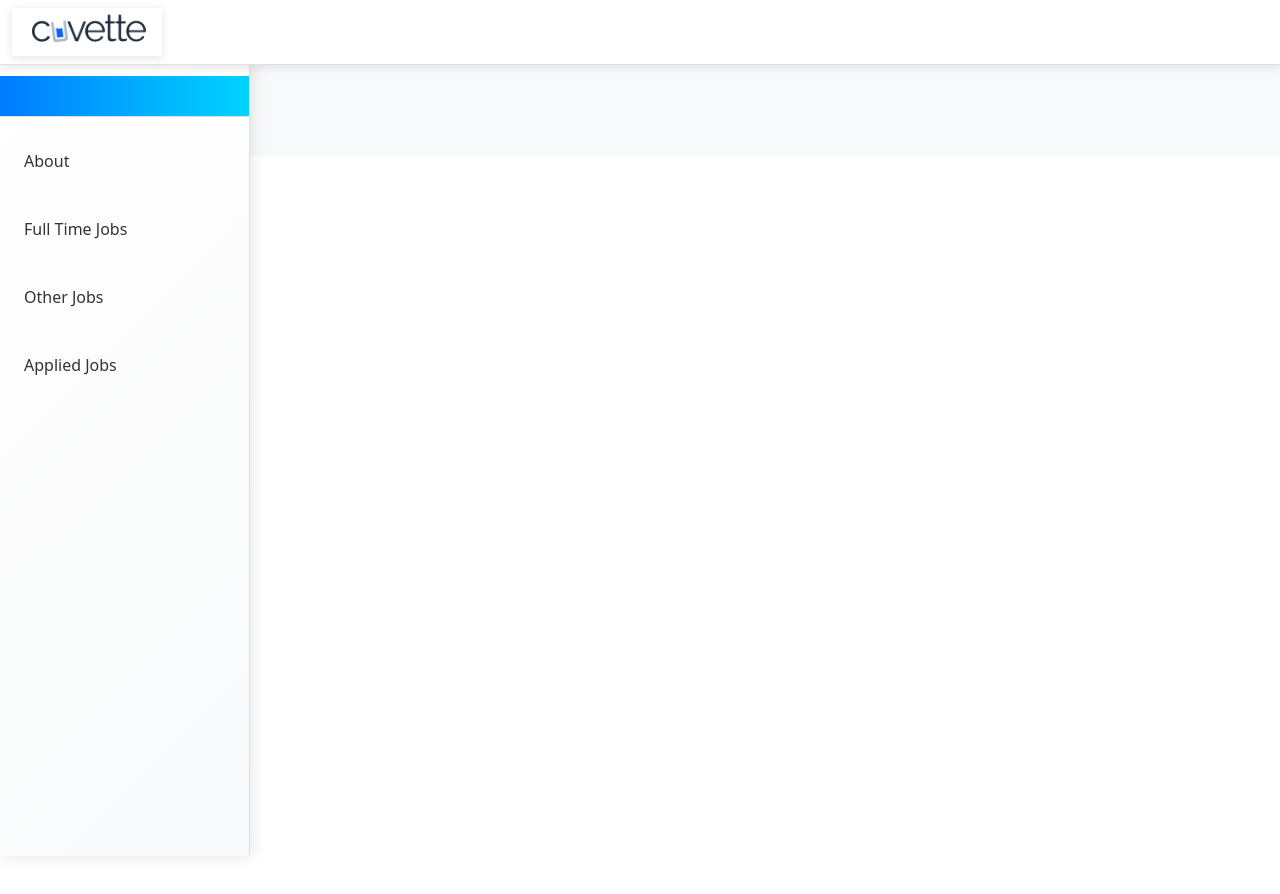
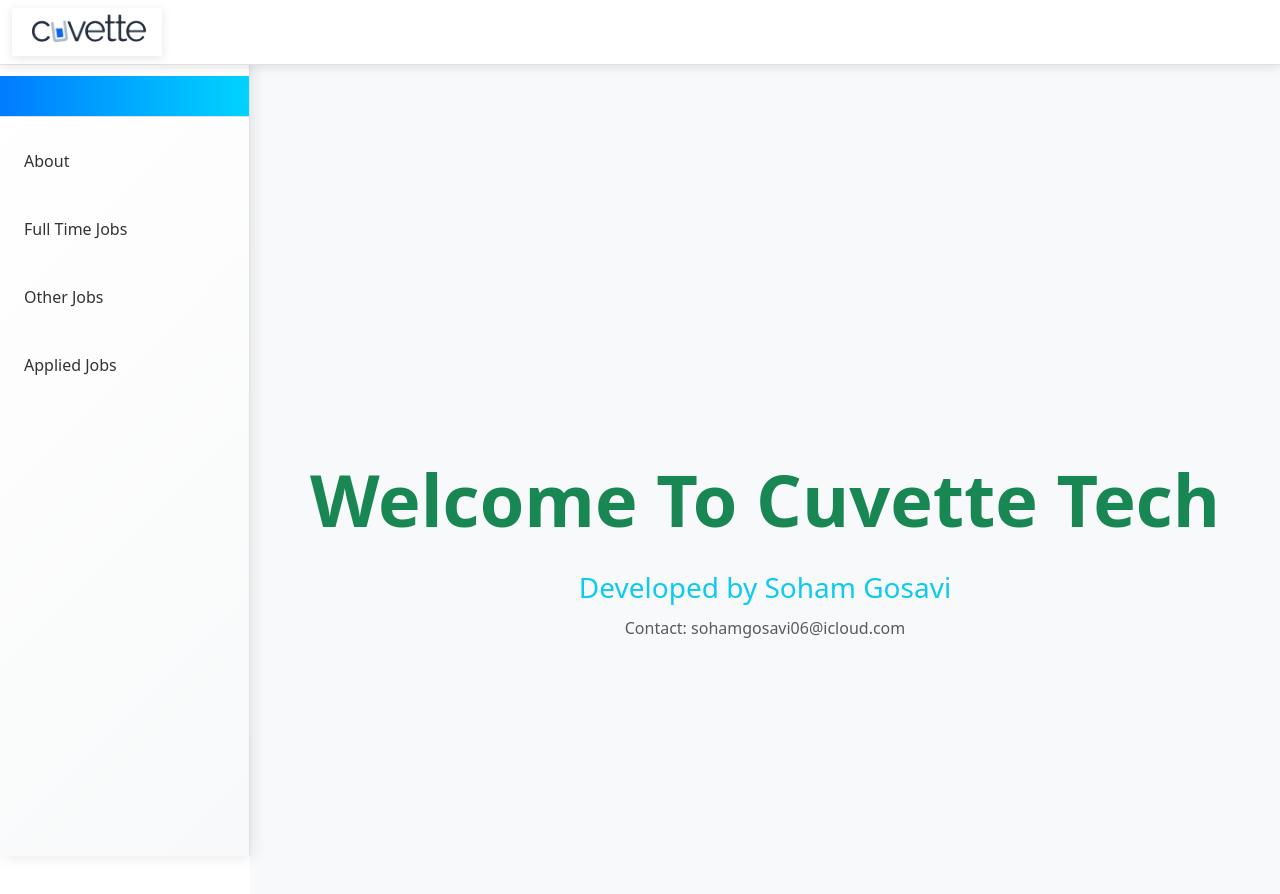
Before and after one commit to sohamgosavi2006/Cuvette-Tech, a website: page index.html in a window 1280 px wide. Before the commit the page ends 800 px from the top, so only its background shows below. Drawn offline with nearby package versions, Linux system fonts and the light colour scheme; files that its build step writes are made by us from their sources; no server answers; files whose address does not match are found by name.

Commit message:
Update index.html for linking css and js

```diff
--- a/index.html
+++ b/index.html
@@ -4,7 +4,7 @@
     <meta charset="UTF-8">
     <meta name="viewport" content="width=device-width, initial-scale=1.0">
     <title>Cuvette Tech</title>
-    <link rel="stylesheet" href="cuvette.css">
+    <link rel="stylesheet" href="style.css">
     <link rel="stylesheet" href="https://cdn.jsdelivr.net/npm/bootstrap@5.3.3/dist/css/bootstrap.min.css"
         integrity="sha384-QWTKZyjpPEjISv5WaRU9OFeRpok6YctnYmDr5pNlyT2bRjXh0JMhjY6hW+ALEwIH"
         crossorigin="anonymous">
@@ -71,6 +71,6 @@
     <script src="https://cdn.jsdelivr.net/npm/bootstrap@5.3.3/dist/js/bootstrap.min.js"
         integrity="sha384-0pUGZvbkm6XF6gxjEnlmuGrJXVbNuzT9qBBavbLwCsOGabYfZo0T0to5eqruptLy"
         crossorigin="anonymous"></script>
-    <script type="module" src="cuvette.js" defer></script>
+    <script type="module" src="script.js" defer></script>
 </body>
 </html>
```
